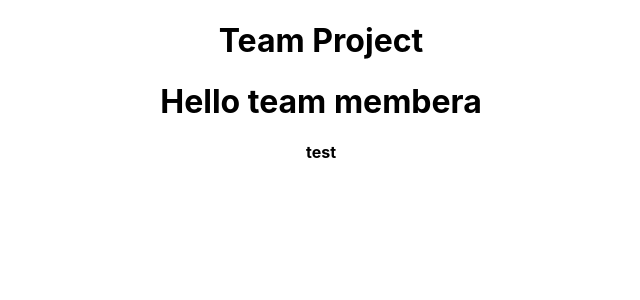
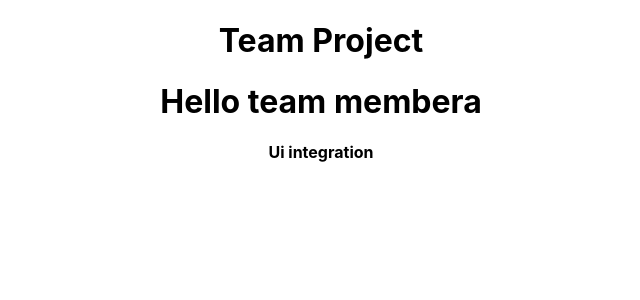
Before and after one commit to mdmominur/redux-team-project, a React (Create React App) app: page / in a window 1280 px wide. Shown: the top 300 px of the page, without its empty margins (319-959 px from the left). Built offline with nearby package versions, Linux system fonts and the light colour scheme.

Commit message:
add new branch ui integration

```diff
--- a/src/App.js
+++ b/src/App.js
@@ -6,7 +6,7 @@ function App() {
     <div className="App">
       <h1>Team Project</h1>
       <h1>Hello team membera</h1>
-      <h4>test</h4>
+      <h4>Ui integration</h4>
     </div>
   );
 }
```
